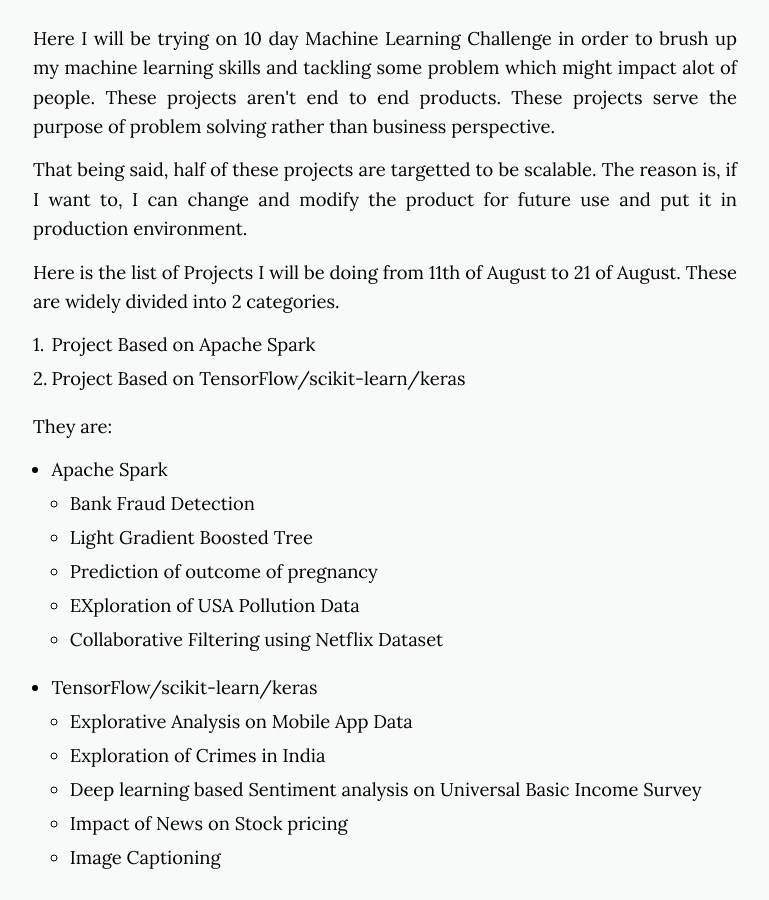
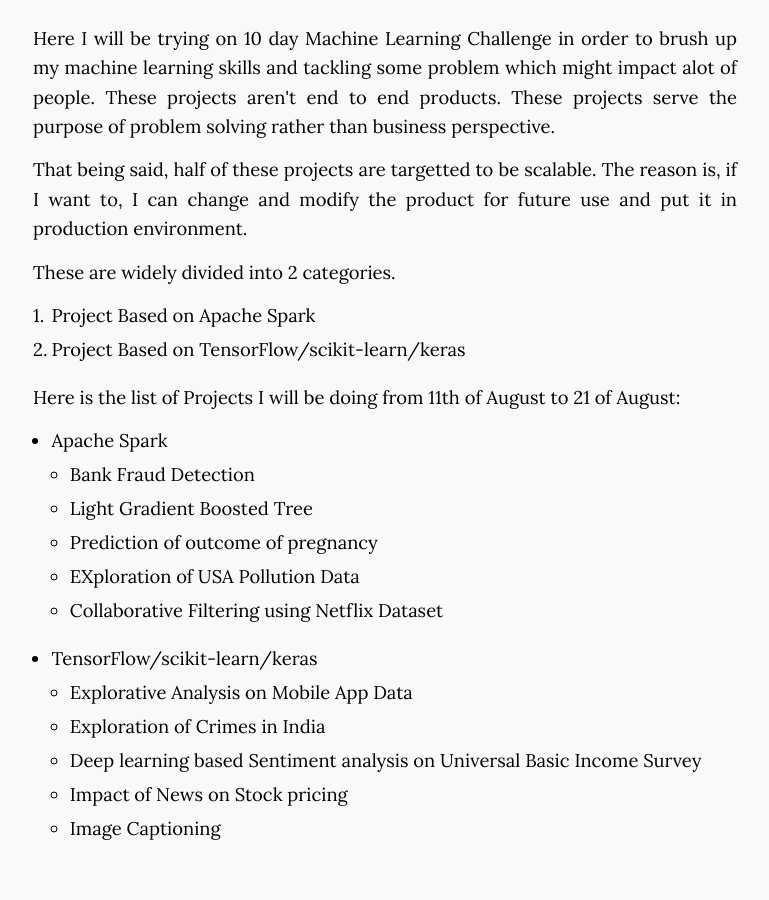
Before and after one commit to daftengineer/daftengineer.github.io, a Jekyll site: the page built from _posts/2018-08-07-ml-challange.markdown, in a window 1280 px wide and 900 px high, scrolled down 711 px. Shown: the whole window, without its empty margins (255-1024 px from the left). Built offline with Jekyll 4.4.1, drawn with Linux system fonts in a browser that asks for light colours; nearby versions of some CDN libraries.

Commit message:
Update 2018-08-07-ml-challange.markdown

```diff
--- a/_posts/2018-08-07-ml-challange.markdown
+++ b/_posts/2018-08-07-ml-challange.markdown
@@ -10,13 +10,13 @@
 <div style="color:black;"><p></p>
 <p style="text-align:justify;">Here I will be trying on 10 day Machine Learning Challenge in order to brush up my machine learning skills and tackling some problem which might impact alot of people. These projects aren't end to end products. These projects serve the purpose of problem solving rather than business perspective.</p>
 <p style="text-align:justify;">That being said, half of these projects are targetted to be scalable. The reason is, if I want to, I can change and modify the product for future use and put it in production environment.</p>
-<p style="text-align:justify;">Here is the list of Projects I will be doing from 11th of August to 21 of August. These are widely divided into 2 categories.<br />
+<p style="text-align:justify;"> These are widely divided into 2 categories.<br />
   <ol>
     <li>Project Based on Apache Spark</li>
     <li>Project Based on TensorFlow/scikit-learn/keras</li>
   </ol>
   </p>
-<p style="text-align:justify;">They are:
+<p style="text-align:justify;">Here is the list of Projects I will be doing from 11th of August to 21 of August:
 <ul>
         <li>Apache Spark</li>
            <ul>
```
